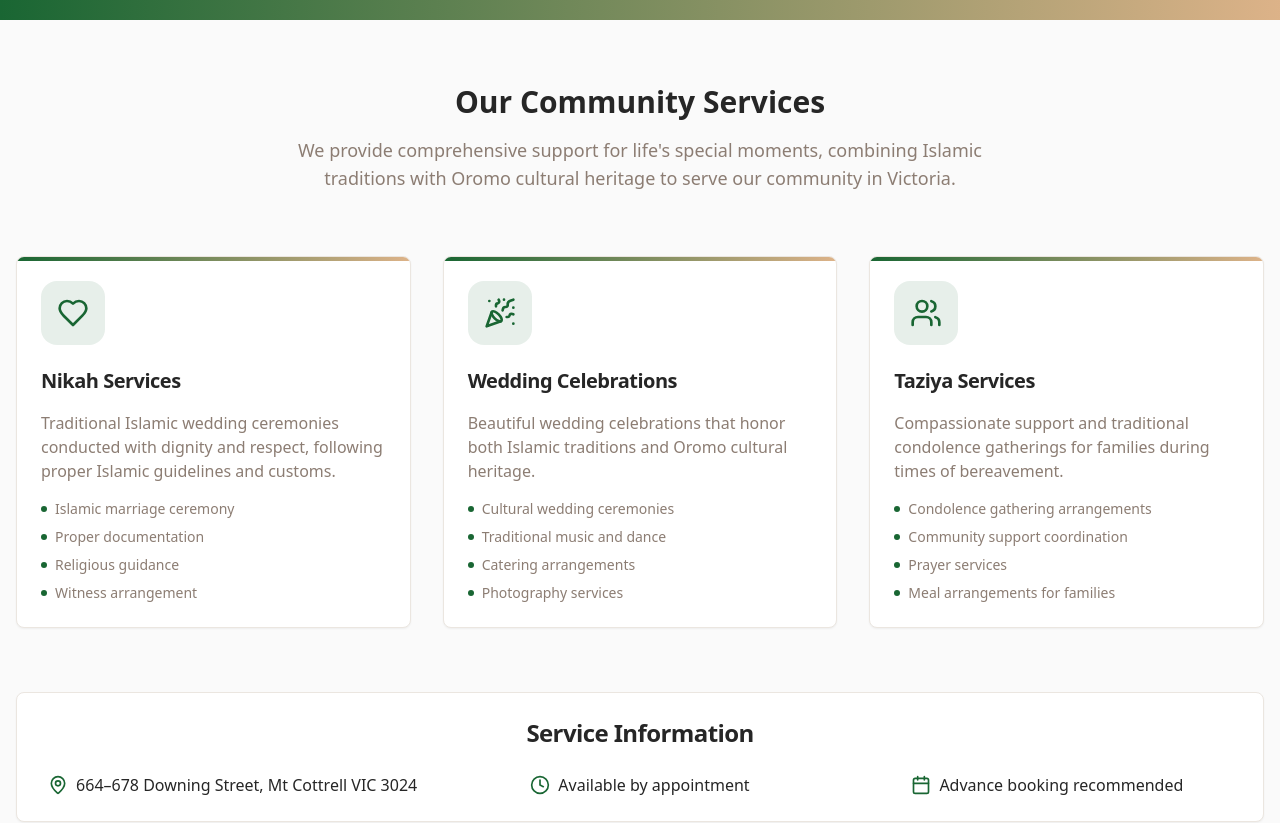
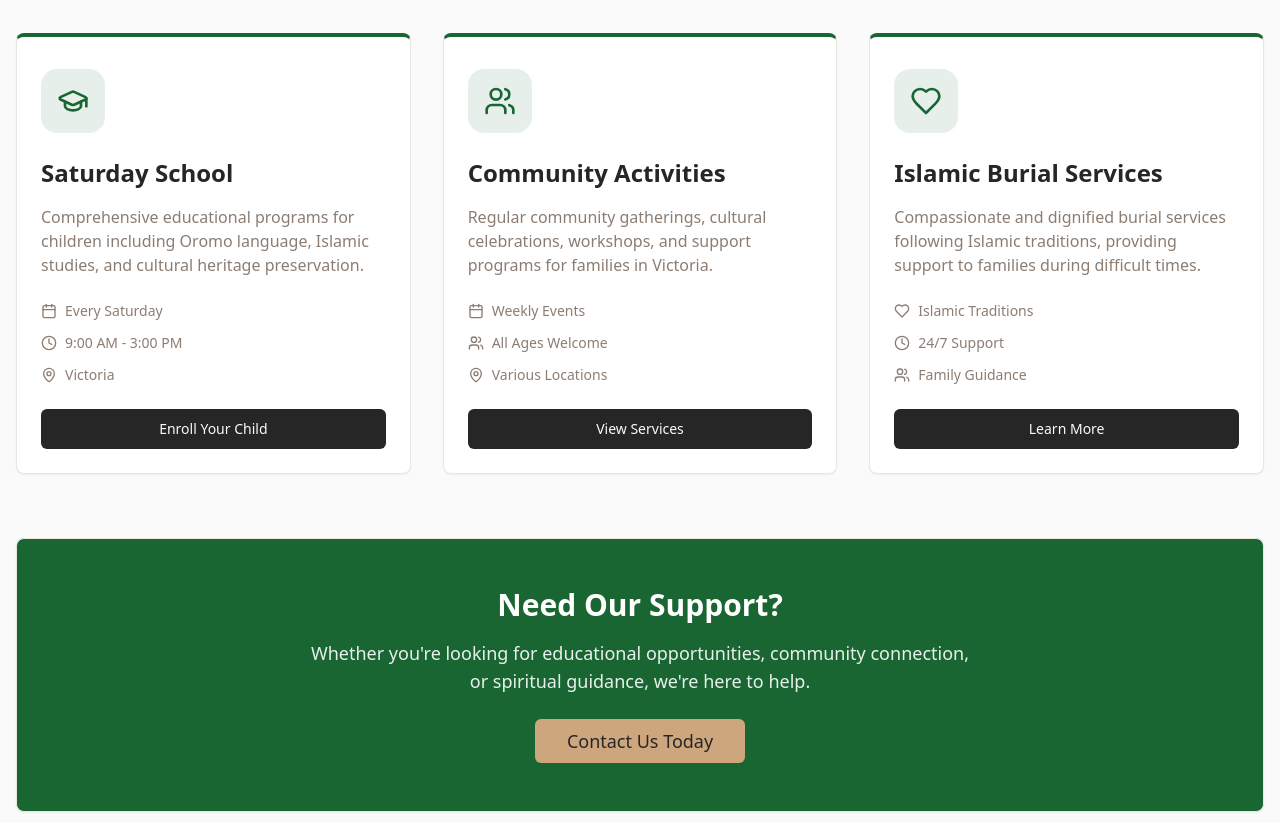
Before and after one commit to fes-reshid/oromo-resource-center, a React (Vite) app: page /community-services in a window 1280 px wide. Shown: the part 320-1143 px from the top of the page. Built offline with nearby package versions, Linux system fonts and the light colour scheme.

Commit message:
Add header and integrate services

```diff
--- a/src/pages/CommunityServices.tsx
+++ b/src/pages/CommunityServices.tsx
@@ -1,139 +1,167 @@
-import { Users, Heart, Calendar, MapPin, Clock, PartyPopper } from 'lucide-react';
-import { Card, CardContent, CardHeader, CardTitle } from '@/components/ui/card';
+import { GraduationCap, Users, Heart, Calendar, MapPin, Clock } from 'lucide-react';
+import { Card, CardContent } from '@/components/ui/card';
 import { Button } from '@/components/ui/button';
 import { useNavigate } from 'react-router-dom';
+import Header from '@/components/Header';
+import Footer from '@/components/Footer';
+import { useLanguage } from '@/contexts/LanguageContext';
 
 const CommunityServices = () => {
   const navigate = useNavigate();
-
-  const services = [
-    {
-      title: "Nikah Services",
-      description: "Traditional Islamic wedding ceremonies conducted with dignity and respect, following proper Islamic guidelines and customs.",
-      icon: Heart,
-      features: [
-        "Islamic marriage ceremony",
-        "Proper documentation",
-        "Religious guidance",
-        "Witness arrangement"
-      ]
-    },
-    {
-      title: "Wedding Celebrations",
-      description: "Beautiful wedding celebrations that honor both Islamic traditions and Oromo cultural heritage.",
-      icon: PartyPopper,
-      features: [
-        "Cultural wedding ceremonies",
-        "Traditional music and dance",
-        "Catering arrangements",
-        "Photography services"
-      ]
-    },
-    {
-      title: "Taziya Services",
-      description: "Compassionate support and traditional condolence gatherings for families during times of bereavement.",
-      icon: Users,
-      features: [
-        "Condolence gathering arrangements",
-        "Community support coordination",
-        "Prayer services",
-        "Meal arrangements for families"
-      ]
-    }
-  ];
+  const { t } = useLanguage();
 
   return (
     <div className="min-h-screen bg-background">
-      {/* Header */}
-      <div className="bg-gradient-to-r from-primary to-accent text-primary-foreground py-16">
-        <div className="container mx-auto px-4 text-center">
-          <Users className="h-16 w-16 mx-auto mb-4" />
-          <h1 className="text-4xl md:text-6xl font-bold mb-4">Community Services</h1>
-          <p className="text-xl opacity-90 max-w-3xl mx-auto">
-            Supporting our community through life's most important moments with traditional Islamic and Oromo cultural services
-          </p>
-        </div>
-      </div>
+      <Header />
 
-      <div className="container mx-auto px-4 py-16">
-        {/* Services Overview */}
+      <div className="container mx-auto px-4 py-20">
+        {/* What We Do Section */}
         <div className="text-center mb-16">
-          <h2 className="text-3xl font-bold mb-4">Our Community Services</h2>
+          <h1 className="text-4xl md:text-5xl font-bold mb-4 text-foreground">
+            {t('whatWeDoSection.title')}
+          </h1>
           <p className="text-lg text-muted-foreground max-w-3xl mx-auto">
-            We provide comprehensive support for life's special moments, combining Islamic traditions
-            with Oromo cultural heritage to serve our community in Victoria.
+            {t('whatWeDoSection.subtitle')}
           </p>
         </div>
 
         {/* Services Grid */}
         <div className="grid grid-cols-1 md:grid-cols-3 gap-8 mb-16">
-          {services.map((service, index) => (
-            <Card key={index} className="relative overflow-hidden group hover:shadow-lg transition-all duration-300 animate-fade-in">
-              <div className="absolute top-0 left-0 w-full h-1 bg-gradient-to-r from-primary to-accent"></div>
-              <CardHeader className="pb-4">
-                <div className="w-16 h-16 bg-primary/10 rounded-2xl flex items-center justify-center mb-4 group-hover:scale-110 transition-transform">
-                  <service.icon className="h-8 w-8 text-primary" />
+          {/* Saturday School */}
+          <Card className="relative overflow-hidden border-t-4 border-t-primary hover:shadow-lg transition-all duration-300">
+            <CardContent className="pt-8">
+              <div className="w-16 h-16 bg-primary/10 rounded-2xl flex items-center justify-center mb-6">
+                <GraduationCap className="h-8 w-8 text-primary" />
+              </div>
+              <h3 className="text-2xl font-bold mb-4 text-foreground">
+                {t('whatWeDoSection.saturdaySchool.title')}
+              </h3>
+              <p className="text-muted-foreground mb-6">
+                {t('whatWeDoSection.saturdaySchool.description')}
+              </p>
+              <div className="space-y-3 mb-6">
+                <div className="flex items-center gap-2 text-sm text-muted-foreground">
+                  <Calendar className="h-4 w-4" />
+                  <span>{t('whatWeDoSection.saturdaySchool.everySaturday')}</span>
                 </div>
-                <CardTitle className="text-xl">{service.title}</CardTitle>
-              </CardHeader>
-              <CardContent>
-                <p className="text-muted-foreground mb-4">{service.description}</p>
-                <ul className="space-y-2 text-sm">
-                  {service.features.map((feature, featureIndex) => (
-                    <li key={featureIndex} className="flex items-center gap-2 text-muted-foreground">
-                      <div className="w-1.5 h-1.5 bg-primary rounded-full"></div>
-                      <span>{feature}</span>
-                    </li>
-                  ))}
-                </ul>
-              </CardContent>
-            </Card>
-          ))}
-        </div>
+                <div className="flex items-center gap-2 text-sm text-muted-foreground">
+                  <Clock className="h-4 w-4" />
+                  <span>{t('whatWeDoSection.saturdaySchool.time')}</span>
+                </div>
+                <div className="flex items-center gap-2 text-sm text-muted-foreground">
+                  <MapPin className="h-4 w-4" />
+                  <span>{t('whatWeDoSection.saturdaySchool.location')}</span>
+                </div>
+              </div>
+              <Button
+                className="w-full bg-foreground hover:bg-foreground/90 text-background"
+                onClick={() => navigate('/enrollment')}
+              >
+                {t('whatWeDoSection.saturdaySchool.enrollButton')}
+              </Button>
+            </CardContent>
+          </Card>
 
-        {/* Contact Information */}
-        <Card className="mb-12">
-          <CardHeader>
-            <CardTitle className="text-2xl text-center">Service Information</CardTitle>
-          </CardHeader>
-          <CardContent>
-            <div className="grid grid-cols-1 md:grid-cols-3 gap-6 text-center">
-              <div className="flex items-center justify-center gap-2">
-                <MapPin className="h-5 w-5 text-primary" />
-                <span>664–678 Downing Street, Mt Cottrell VIC 3024</span>
+          {/* Community Activities */}
+          <Card className="relative overflow-hidden border-t-4 border-t-primary hover:shadow-lg transition-all duration-300">
+            <CardContent className="pt-8">
+              <div className="w-16 h-16 bg-primary/10 rounded-2xl flex items-center justify-center mb-6">
+                <Users className="h-8 w-8 text-primary" />
               </div>
-              <div className="flex items-center justify-center gap-2">
-                <Clock className="h-5 w-5 text-primary" />
-                <span>Available by appointment</span>
+              <h3 className="text-2xl font-bold mb-4 text-foreground">
+                {t('whatWeDoSection.communityActivities.title')}
+              </h3>
+              <p className="text-muted-foreground mb-6">
+                {t('whatWeDoSection.communityActivities.description')}
+              </p>
+              <div className="space-y-3 mb-6">
+                <div className="flex items-center gap-2 text-sm text-muted-foreground">
+                  <Calendar className="h-4 w-4" />
+                  <span>{t('whatWeDoSection.communityActivities.weeklyEvents')}</span>
+                </div>
+                <div className="flex items-center gap-2 text-sm text-muted-foreground">
+                  <Users className="h-4 w-4" />
+                  <span>{t('whatWeDoSection.communityActivities.allAges')}</span>
+                </div>
+                <div className="flex items-center gap-2 text-sm text-muted-foreground">
+                  <MapPin className="h-4 w-4" />
+                  <span>{t('whatWeDoSection.communityActivities.variousLocations')}</span>
+                </div>
               </div>
-              <div className="flex items-center justify-center gap-2">
-                <Calendar className="h-5 w-5 text-primary" />
-                <span>Advance booking recommended</span>
+              <Button
+                className="w-full bg-foreground hover:bg-foreground/90 text-background"
+                onClick={() => navigate('/services')}
+              >
+                {t('whatWeDoSection.communityActivities.viewButton')}
+              </Button>
+            </CardContent>
+          </Card>
+
+          {/* Islamic Burial Services */}
+          <Card className="relative overflow-hidden border-t-4 border-t-primary hover:shadow-lg transition-all duration-300">
+            <CardContent className="pt-8">
+              <div className="w-16 h-16 bg-primary/10 rounded-2xl flex items-center justify-center mb-6">
+                <Heart className="h-8 w-8 text-primary" />
               </div>
-            </div>
-          </CardContent>
-        </Card>
-
-        {/* Venue Booking Call-to-Action */}
-        <div className="text-center">
-          <Card className="max-w-2xl mx-auto bg-gradient-to-r from-accent/10 to-primary/5 border-accent/20">
-            <CardContent className="p-8">
-              <MapPin className="h-16 w-16 mx-auto mb-4 text-accent" />
-              <h2 className="text-3xl font-bold mb-4">Need a Venue?</h2>
-              <p className="text-lg text-muted-foreground mb-6">
-                Book our community hall for your special events, celebrations, and gatherings
+              <h3 className="text-2xl font-bold mb-4 text-foreground">
+                {t('whatWeDoSection.burialServices.title')}
+              </h3>
+              <p className="text-muted-foreground mb-6">
+                {t('whatWeDoSection.burialServices.description')}
               </p>
+              <div className="space-y-3 mb-6">
+                <div className="flex items-center gap-2 text-sm text-muted-foreground">
+                  <Heart className="h-4 w-4" />
+                  <span>{t('whatWeDoSection.burialServices.islamicTraditions')}</span>
+                </div>
+                <div className="flex items-center gap-2 text-sm text-muted-foreground">
+                  <Clock className="h-4 w-4" />
+                  <span>{t('whatWeDoSection.burialServices.support247')}</span>
+                </div>
+                <div className="flex items-center gap-2 text-sm text-muted-foreground">
+                  <Users className="h-4 w-4" />
+                  <span>{t('whatWeDoSection.burialServices.familyGuidance')}</span>
+                </div>
+              </div>
               <Button
-                size="lg"
-                className="text-lg px-8 py-6 h-auto hover-scale"
-                onClick={() => navigate('/venue-booking')}
+                className="w-full bg-foreground hover:bg-foreground/90 text-background"
+                onClick={() => navigate('/funeral-services')}
               >
-                Book Venue
+                {t('whatWeDoSection.burialServices.learnMore')}
               </Button>
             </CardContent>
           </Card>
         </div>
+
+        {/* Call to Action */}
+        <Card className="bg-primary text-primary-foreground">
+          <CardContent className="py-12 text-center">
+            <h2 className="text-3xl font-bold mb-4">
+              {t('whatWeDoSection.callToAction.title')}
+            </h2>
+            <p className="text-lg opacity-90 mb-6 max-w-2xl mx-auto">
+              {t('whatWeDoSection.callToAction.description')}
+            </p>
+            <Button
+              size="lg"
+              variant="secondary"
+              className="text-lg px-8"
+              onClick={() => {
+                const contactSection = document.getElementById('contact');
+                if (contactSection) {
+                  contactSection.scrollIntoView({ behavior: 'smooth' });
+                } else {
+                  navigate('/#contact');
+                }
+              }}
+            >
+              {t('whatWeDoSection.callToAction.contactButton')}
+            </Button>
+          </CardContent>
+        </Card>
       </div>
+
+      <Footer />
     </div>
   );
 };
```
